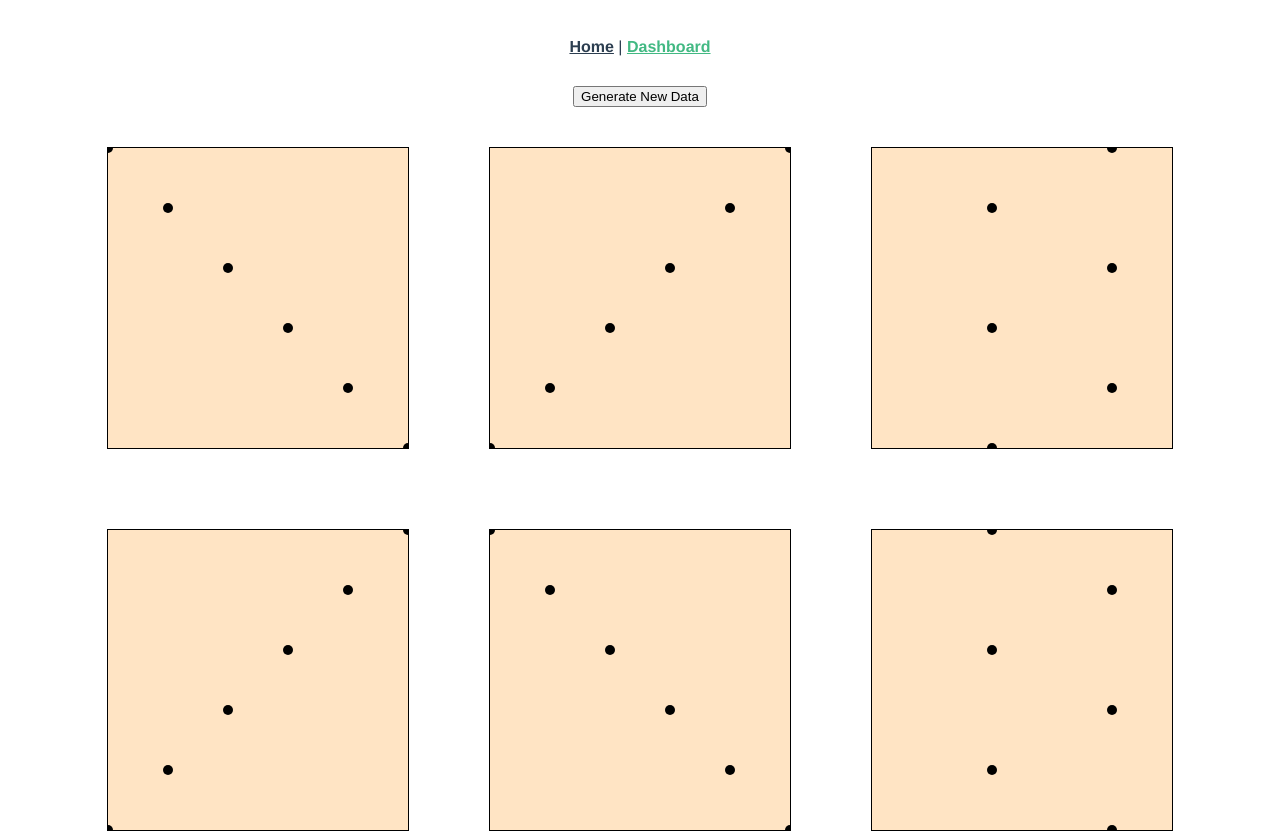
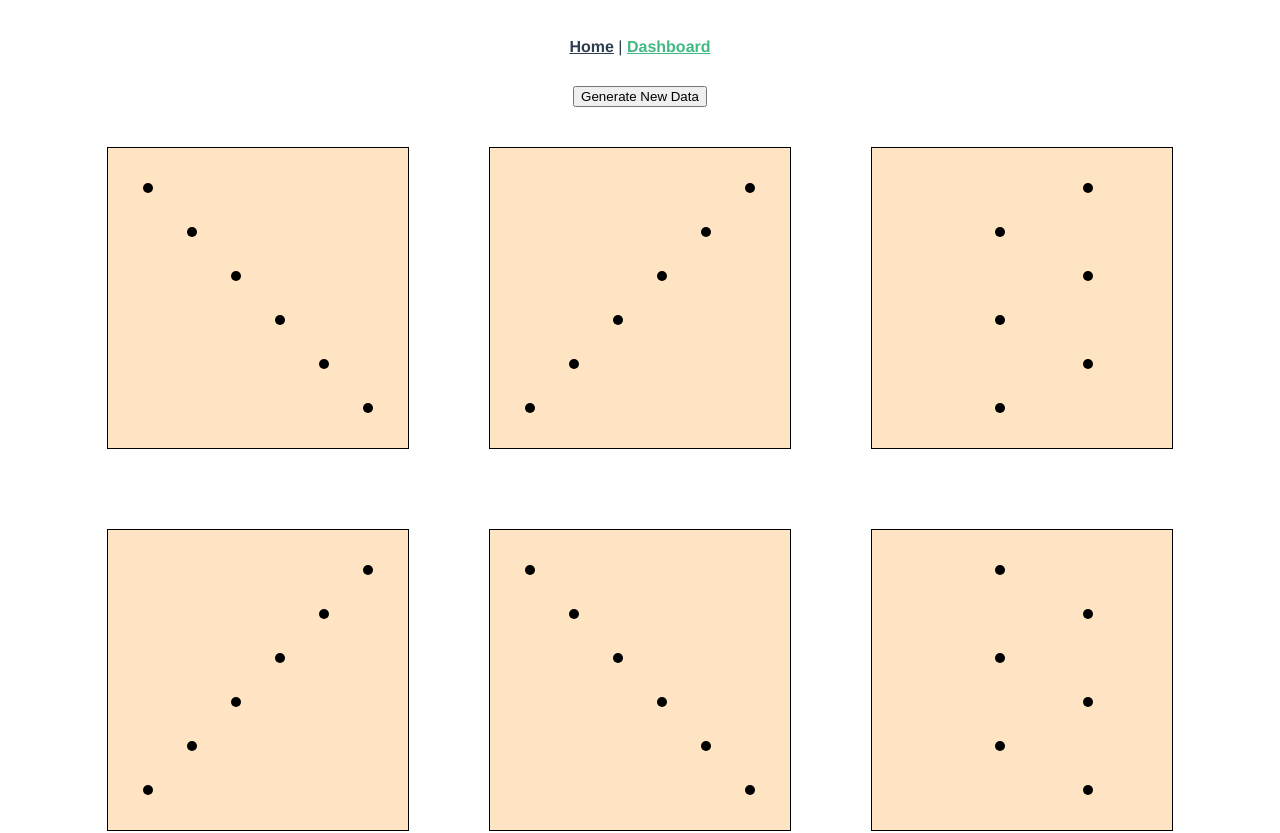
Before and after one commit to Dev-Lan/vue-practice, a Vue app: page /dashboard in a window 1280 px wide. Shown: the top 833 px of the page. Built offline with nearby package versions, Linux system fonts and the light colour scheme.

Commit message:
add margin to svg

```diff
--- a/src/components/ScatterPlot.vue
+++ b/src/components/ScatterPlot.vue
@@ -2,7 +2,7 @@
     <svg :width="width" :height="height">
         <g></g>
         <g></g>
-        <g>
+        <g :transform="`translate(${margin}, ${margin})`">
             <circle
                 v-for="([x, y], index) in points"
                 :key="index"
@@ -25,7 +25,8 @@ export default defineComponent({
         xAxis: { type: String, required: true },
         yAxis: { type: String, required: true },
         width: { type: Number, default: 300 },
-        height: { type: Number, default: 300 }
+        height: { type: Number, default: 300 },
+        margin: { type: Number, default: 40 }
     },
     methods: {
         onClick(index: number) {
@@ -40,7 +41,7 @@ export default defineComponent({
             const scale = d3
                 .scaleLinear()
                 .domain([0, 5])
-                .range([0, this.width]);
+                .range([0, this.vizWidth]);
 
             const xVals = this.$store.state.columns[this.xAxis];
             const yVals = this.$store.state.columns[this.yAxis];
@@ -49,6 +50,12 @@ export default defineComponent({
                 scale(xVals[i]),
                 scale(yVals[i])
             ]);
+        },
+        vizWidth(): number {
+            return this.width - 2 * this.margin;
+        },
+        vizHeight(): number {
+            return this.height - 2 * this.margin;
         }
     }
 });
```
